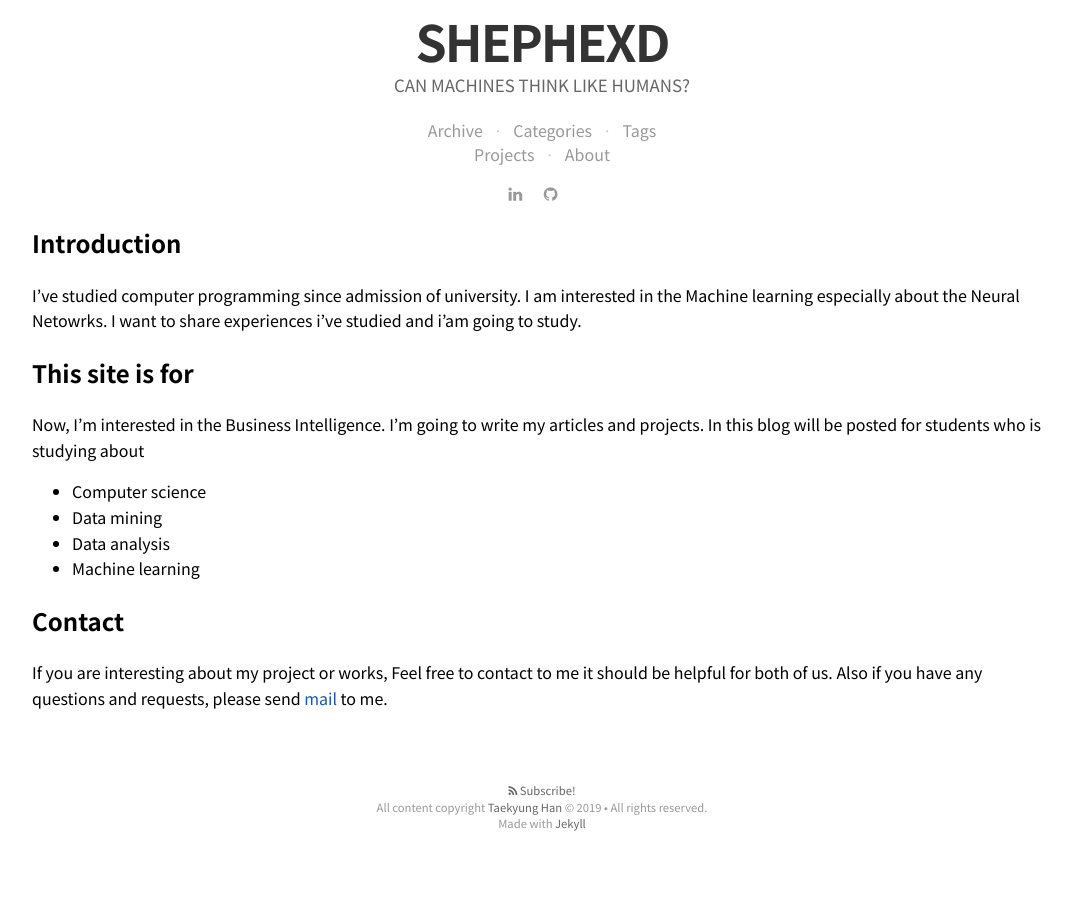
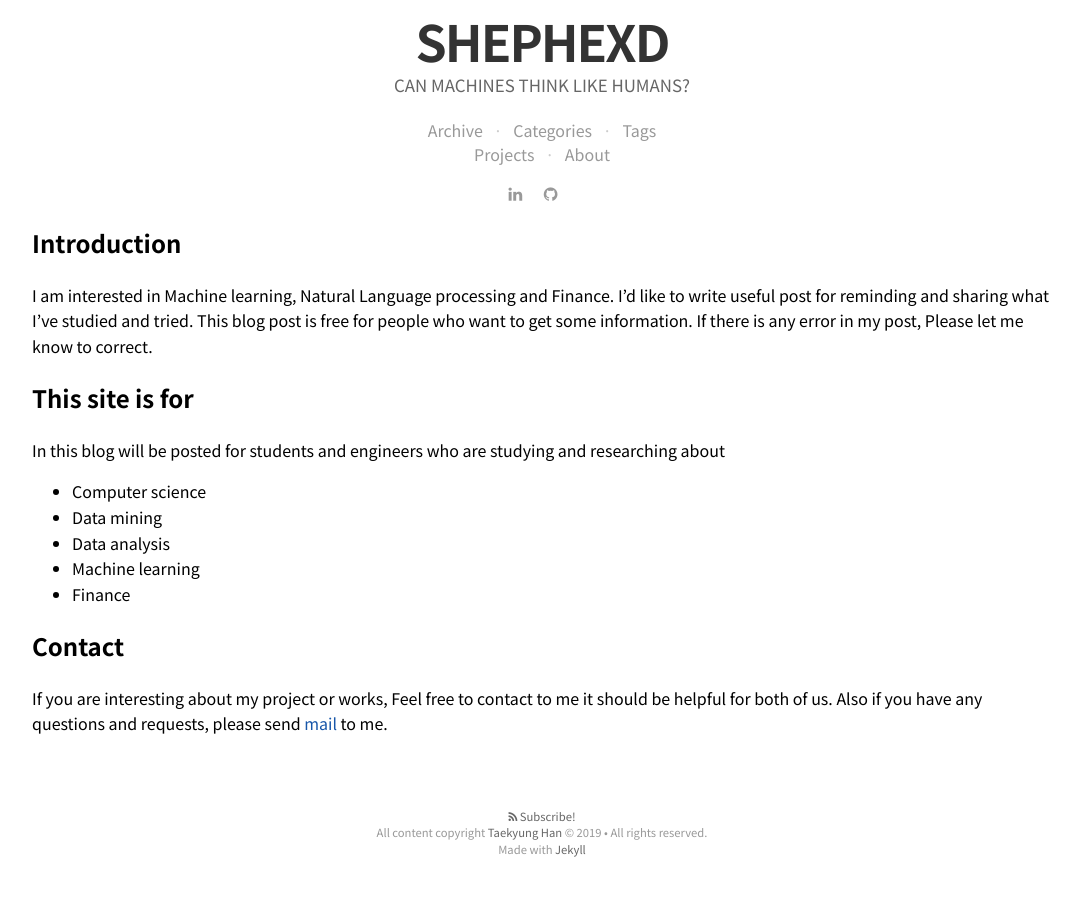
Before and after one commit to Shephexd/shephexd.github.io, a Jekyll site: the page built from page/about.md, in a window 1280 px wide. Shown: the part 514-1416 px from the top of the page, without its empty margins (98-1178 px from the left). Built offline with Jekyll 4.4.1, drawn with Linux system fonts in a browser that asks for light colours; nearby versions of some CDN libraries; some web fonts are replaced; before the commit the page ends 1391 px from its top, so only the background shows below that.

Commit message:
update pages/about.md

```diff
--- a/page/about.md
+++ b/page/about.md
@@ -5,17 +5,18 @@ permalink: /about/
 ---
 
 ## Introduction
-I've studied computer programming since admission of university.
-I am interested in the Machine learning especially about the Neural Netowrks.
-I want to share experiences i've studied and i'am going to study.
+I am interested in Machine learning, Natural Language processing and Finance.
+I'd like to write useful post for reminding and sharing what I've studied and tried.
+This blog post is free for people who want to get some information. If there is any error in my post, Please let me know to correct.
 
 ## This site is for
-Now, I'm interested in the Business Intelligence. I'm going to write my articles and projects. In this blog will be posted for students who is studying about
+In this blog will be posted for students and engineers who are studying and researching about
 
 - Computer science
 - Data mining
 - Data analysis
 - Machine learning
+- Finance
 
 ## Contact
 If you are interesting about my project or works, Feel free to contact to me it should be helpful for both of us.
```
